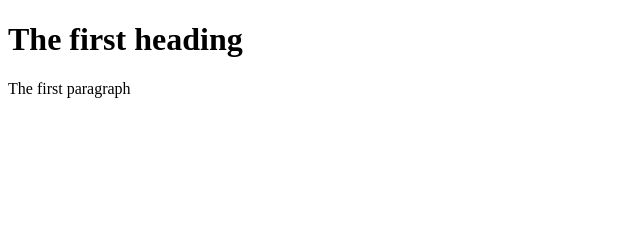
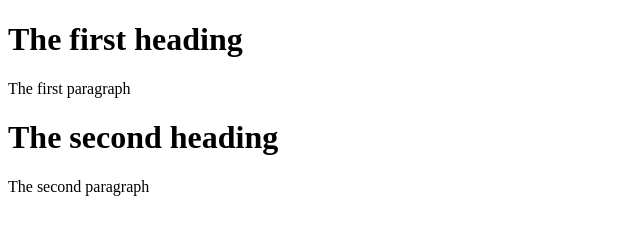
Before and after one commit to dapoudel/gitSecE, a plain HTML site: page index.html in a window 1280 px wide. Shown: the whole page, without its empty margins (0-640 px from the left). Drawn offline with Linux system fonts and the light colour scheme.

Commit message:
added two more lines

```diff
--- a/index.html
+++ b/index.html
@@ -9,5 +9,8 @@
 <body>
     <h1>The first heading</h1>
     <p>The first paragraph</p>
+
+    <h1>The second heading</h1>
+    <p>The second paragraph</p>
 </body>
 </html>
```
